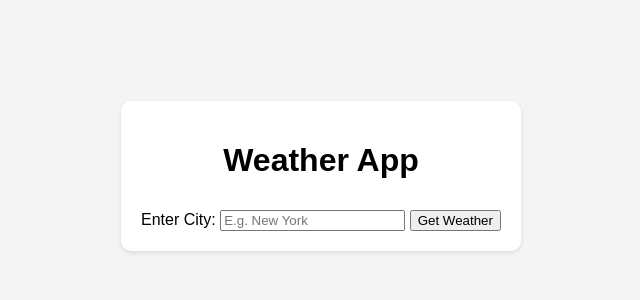
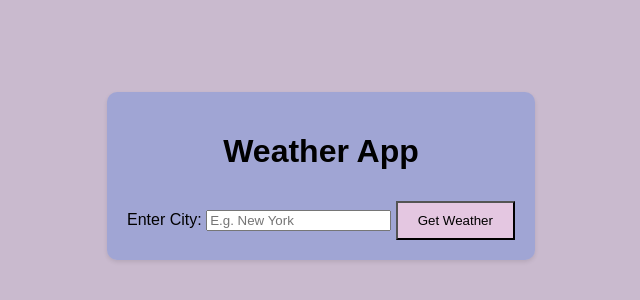
Before and after one commit to ibenitha32/api-project, a plain HTML site: page index.html in a window 1280 px wide. Shown: the part 224-524 px from the top of the page, without its empty margins (319-959 px from the left). Drawn offline with Linux system fonts and the light colour scheme.

Commit message:
additional changes commit

```diff
--- a/script.js
+++ b/script.js
@@ -8,7 +8,7 @@ getWeatherBtn.addEventListener('click', () => {
     fetch(`https://api.openweathermap.org/data/2.5/weather?q=${city}&appid=${'49b47a790fmsh26d0c21a3e7d5cdp15c802jsnb3a7ce1cf346'}`)
         .then(response => response.json())
         .then(data => {
-            const temperature = (data.main.temp - 273.15).toFixed(2); // Convert to Celsius
+            const temperature = (data.main.temp - 273.15).toFixed(2);
             const weatherDescription = data.weather[0].description;
             const cityName = data.name;
             weatherData.innerHTML = `
--- a/style.css
+++ b/style.css
@@ -6,12 +6,12 @@ body {
     justify-content: center;
     align-items: center;
     height: 100vh;
-    background-color: #f4f4f4;
+    background-color: #c9bace;
 }
 
 .container {
     text-align: center;
-    background-color: #fff;
+    background-color: #8597d898;
     padding: 20px;
     border-radius: 10px;
     box-shadow: 0 2px 4px rgba(0, 0, 0, 0.1);
@@ -19,4 +19,6 @@ body {
 
 button {
     margin-top: 10px;
+    padding: 10px 20px;
+    background-color: rgb(228, 199, 225);
 }
```
